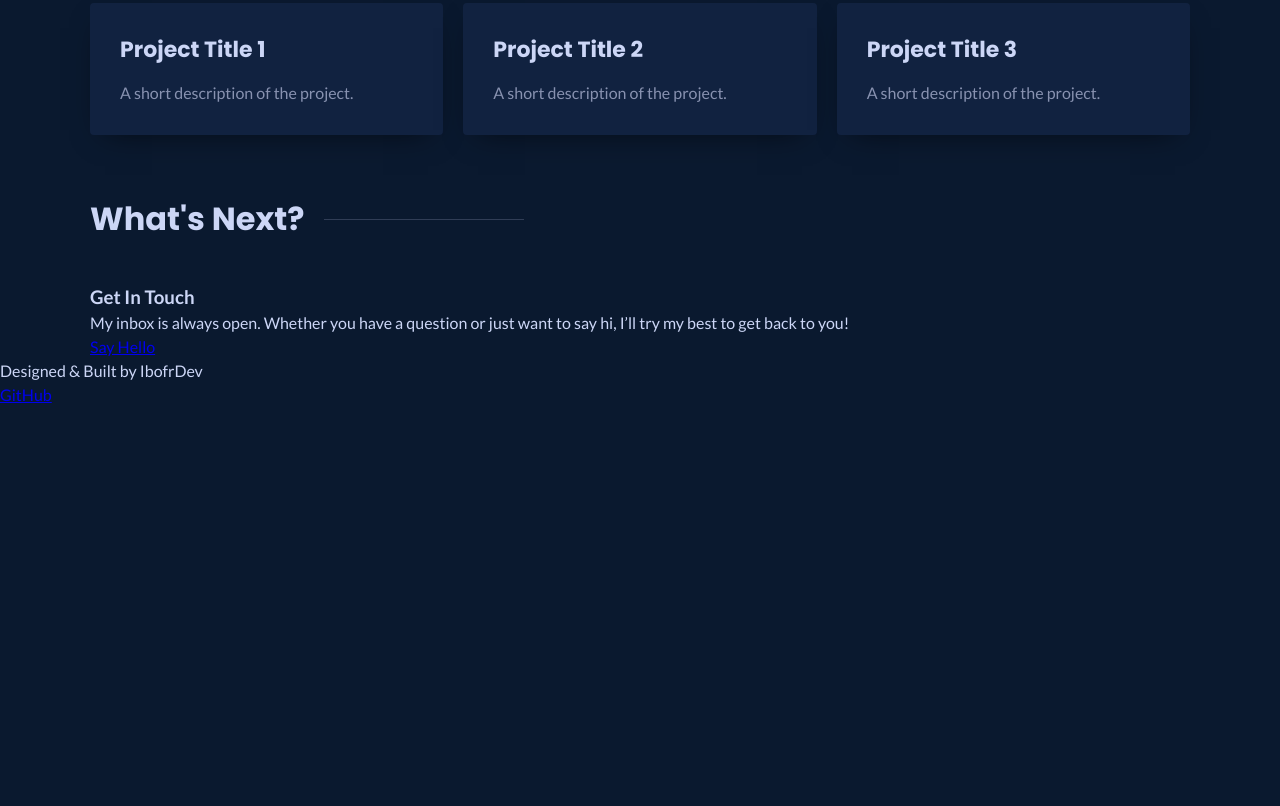
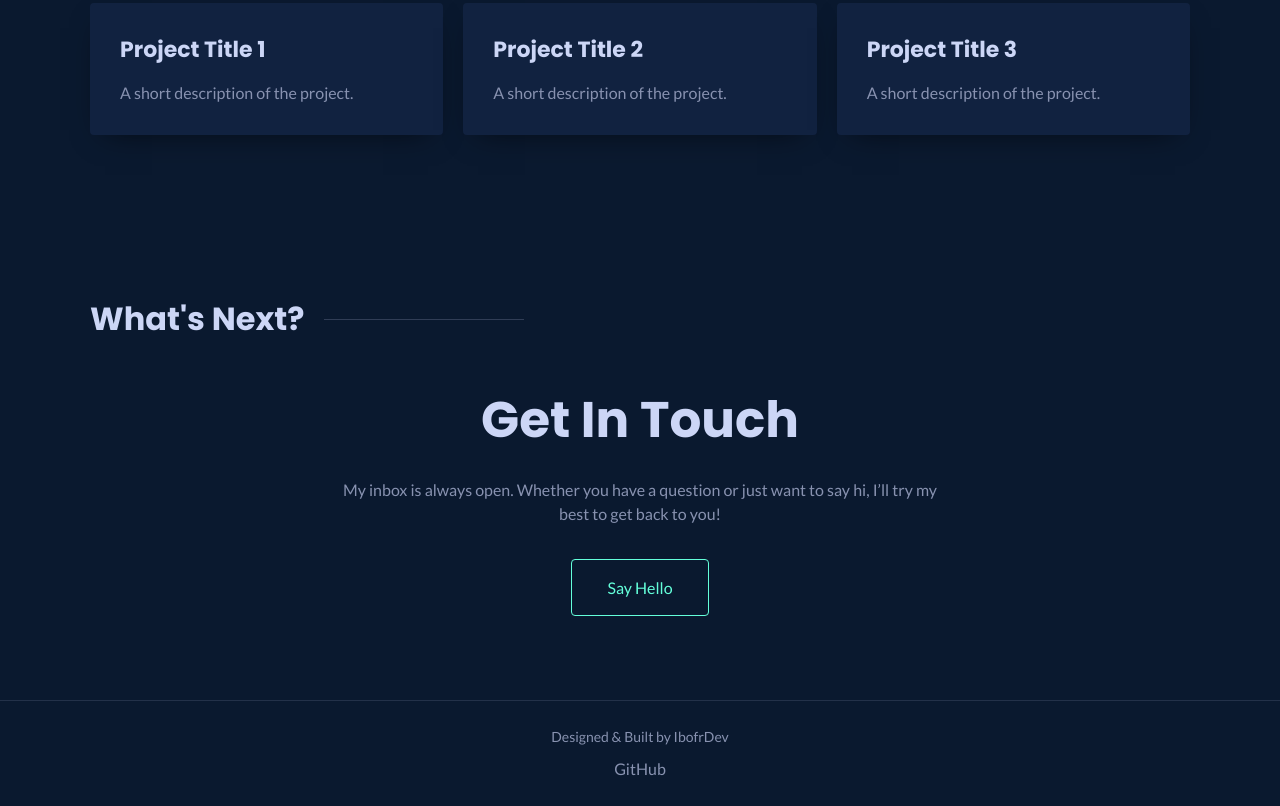
Before and after one commit to IbofrDev/portfolio-ibofrdev, a plain HTML site: page index.html in a window 1280 px wide. Shown: the part 1331-2137 px from the top of the page. Before the commit the page ends 1738 px from the top, so only its background shows below. Drawn offline with Linux system fonts and the light colour scheme.

Commit message:
Style: Add CSS for Contact, Footer, and initial responsive styles

```diff
--- a/style.css
+++ b/style.css
@@ -230,3 +230,103 @@ body {
     color: var(--secondary-text-color);
     font-size: 16px;
 }
+
+/* Tambahkan di bawah kode yang sudah ada di style.css */
+
+/* Styling untuk Contact Section */
+.contact-section {
+    padding: 100px 0; /* Jarak vertikal yang besar agar terasa lega */
+    text-align: center; /* Semua teks di bagian ini akan rata tengah */
+}
+
+.contact-headline {
+    font-family: var(--font-heading);
+    font-size: 50px;
+    color: var(--primary-text-color);
+    margin-bottom: 20px;
+}
+
+.contact-description {
+    color: var(--secondary-text-color);
+    max-width: 600px;
+    margin: 0 auto 50px auto; /* Atas 0, Kanan-Kiri auto, Bawah 50px */
+}
+
+.contact-button {
+    color: var(--accent-color);
+    background-color: transparent;
+    border: 1px solid var(--accent-color);
+    padding: 18px 35px; /* Sedikit lebih besar dari tombol hero */
+    border-radius: 4px;
+    text-decoration: none;
+    font-size: 16px;
+    transition: background-color 0.3s ease;
+}
+
+.contact-button:hover {
+    background-color: rgba(100, 255, 218, 0.1);
+}
+
+/* Tambahkan di bawah kode sebelumnya */
+
+/* Styling untuk Footer */
+.footer {
+    padding: 25px 0;
+    text-align: center;
+    border-top: 1px solid rgba(136, 146, 176, 0.2); /* Garis pemisah tipis */
+}
+
+.footer p {
+    color: var(--secondary-text-color);
+    font-size: 14px;
+    margin-bottom: 10px;
+}
+
+.footer-links a {
+    color: var(--secondary-text-color);
+    text-decoration: none;
+    margin: 0 10px;
+    transition: color 0.3s ease;
+}
+
+.footer-links a:hover {
+    color: var(--accent-color);
+}
+
+/* Tambahkan di paling bawah file style.css */
+
+/* ============================================= */
+/* MEDIA QUERIES (RESPONSIVE)      */
+/* ============================================= */
+
+@media (max-width: 768px) {
+    /* Style ini hanya aktif jika lebar layar 768px atau kurang */
+
+    /* Kecilkan ukuran font judul agar tidak terlalu besar di HP */
+    .hero-headline-1 {
+        font-size: 40px;
+    }
+
+    .hero-headline-2 {
+        font-size: 30px;
+    }
+
+    .section-title {
+        font-size: 24px;
+    }
+
+    /* Hilangkan garis di sebelah judul section di mobile */
+    .section-title::after {
+        display: none;
+    }
+
+    /* Ubah layout skill list dari 2 kolom menjadi 1 kolom */
+    .skills-list {
+        grid-template-columns: 1fr;
+    }
+
+    /* Sembunyikan menu desktop, nanti kita ganti dengan ikon hamburger */
+    .navbar-menu {
+        display: none;
+    }
+}
```
